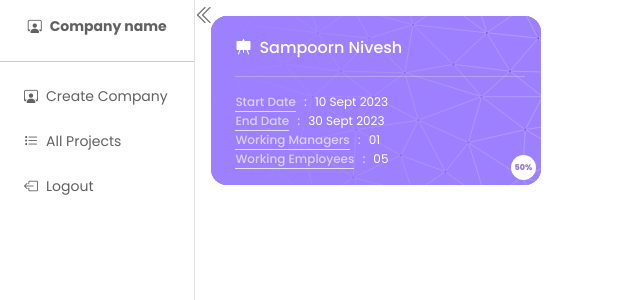
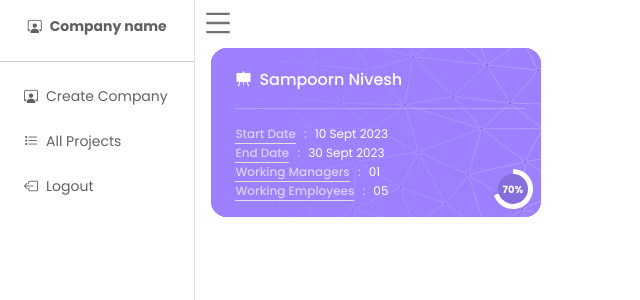
Before and after one commit to AjinkyaVeer007/project2.0, a React (Create React App) app: page /auth/admin/dashboard/projects in a window 1280 px wide. Shown: the top 300 px of the page, without its empty margins (0-640 px from the left). Built offline with nearby package versions, Linux system fonts and the light colour scheme.

Commit message:
circular progressbar added

```diff
--- /dev/null
+++ b/src/Components/CircularProgressBar/CircularProgressBar.css
@@ -0,0 +1,27 @@
+.mainCicle{
+    height: 40px;
+    width: 40px;
+    border-radius: 50%;
+    transition: 0.4s ease-in-out;
+}
+
+.subCircle{
+    background-color: #856ddb;
+    height: 30px;
+    width: 30px;
+    border-radius: 50%;
+    position: absolute;
+    top: 50%;
+    left: 50%;
+    transform: translate(-50%, -50%);
+}
+
+.progresspercentage{
+    position: absolute;
+    top: 50%;
+    left: 50%;
+    transform: translate(-50%, -50%);
+    font-size: 10px;
+    color: #fff;
+    font-weight: bold;
+}
--- /dev/null
+++ b/src/Components/CircularProgressBar/CircularProgressBar.jsx
@@ -0,0 +1,22 @@
+import React from "react";
+import "./CircularProgressBar.css";
+
+function CircularProgressBar({ progreePercentage }) {
+  const progressDeg = 360 / (100 / Number(progreePercentage));
+  return (
+    <div className="position-absolute end-0 bottom-0 m-2">
+      <div
+        style={{
+          backgroundImage: `conic-gradient(#fff ${progressDeg}deg, #9c80ff 0deg)`,
+        }}
+        className="mainCicle"
+      >
+        <div className="subCircle">
+          <div className="progresspercentage">{`${progreePercentage}%`}</div>
+        </div>
+      </div>
+    </div>
+  );
+}
+
+export default CircularProgressBar;
--- a/src/Components/ProjectCard/ProjectCard.jsx
+++ b/src/Components/ProjectCard/ProjectCard.jsx
@@ -1,6 +1,7 @@
 import React from "react";
 import "./ProjectCard.css";
 import CardPattern from "../../Assets/SVG/cardpattern.svg";
+import CircularProgressBar from "../CircularProgressBar/CircularProgressBar";
 
 function ProjectCard() {
   return (
@@ -42,9 +43,7 @@ function ProjectCard() {
             <div className="text-white">05</div>
           </div>
         </div>
-        <div className="progressIconCircle">
-          <div className="progressIcon">50%</div>
-        </div>
+        <CircularProgressBar progreePercentage={70} />
       </div>
     </div>
   );
--- a/src/Components/ProjectDetailsCard/ProjectDetailsCard.jsx
+++ b/src/Components/ProjectDetailsCard/ProjectDetailsCard.jsx
@@ -28,7 +28,7 @@ function ProjectDetailsCard() {
               <div>
                 <div
                   style={{ height: "5px" }}
-                  class="progress bg-white"
+                  className="progress bg-white"
                   role="progressbar"
                   aria-label="Basic example"
                   aria-valuenow="0"
@@ -36,7 +36,7 @@ function ProjectDetailsCard() {
                   aria-valuemax="100"
                 >
                   <div
-                    class={`progress-bar progress-bar-striped ${
+                    className={`progress-bar progress-bar-striped ${
                       item.progress <= 10 && "bg-danger"
                     } ${
                       item.progress > 10 && item.progress <= 99
--- a/src/Components/Sidebar/Sidebar.jsx
+++ b/src/Components/Sidebar/Sidebar.jsx
@@ -4,7 +4,7 @@ import { useDispatch, useSelector } from "react-redux";
 import { activeData } from "../../Store/activeSlice";
 import { useNavigate } from "react-router-dom";
 
-function Sidebar() {
+function Sidebar({ setShowSidebarFromTop }) {
   const dispatch = useDispatch();
   const navigate = useNavigate();
 
@@ -37,6 +37,7 @@ function Sidebar() {
         value: item.id,
       })
     );
+    setShowSidebarFromTop(false);
     switch (item.name) {
       case "Create Company":
         navigate("/auth/admin/dashboard/createcompany");
@@ -45,6 +46,12 @@ function Sidebar() {
         navigate("/auth/admin/dashboard/projects");
         break;
       case "Logout":
+        dispatch(
+          activeData({
+            name: "sidebarActiveItem",
+            value: null,
+          })
+        );
         navigate("/");
         break;
       default:
@@ -59,6 +66,7 @@ function Sidebar() {
         value: null,
       })
     );
+    setShowSidebarFromTop(false);
     navigate("/auth/admin/dashboard/welcome");
   };
 
--- a/src/Pages/Dashboard/AdminDashboard/AdminDashboard.jsx
+++ b/src/Pages/Dashboard/AdminDashboard/AdminDashboard.jsx
@@ -2,6 +2,7 @@ import React, { useState } from "react";
 import "./AdminDashboard.css";
 import Sidebar from "../../../Components/Sidebar/Sidebar";
 import ComponentRouting from "../../../Routes/ComponentRouting";
+import { AiOutlineMenu } from "react-icons/ai";
 
 function AdminDashboard() {
   const [showSidebarFromLeft, setShowSidebarFromLeft] = useState(true);
@@ -31,7 +32,9 @@ function AdminDashboard() {
         }`}
         style={{ width: showSidebarFromLeft ? "18%" : "0%" }}
       >
-        {showSidebarFromLeft && <Sidebar />}
+        {showSidebarFromLeft && (
+          <Sidebar setShowSidebarFromTop={setShowSidebarFromTop} />
+        )}
       </div>
       {showSidebarFromTop && (
         <div
@@ -44,20 +47,24 @@ function AdminDashboard() {
             }}
             className="bi bi-x-lg position-absolute top-0 left-0 m-2"
           ></div>
-          {showSidebarFromTop && <Sidebar />}
+          {showSidebarFromTop && (
+            <Sidebar setShowSidebarFromTop={setShowSidebarFromTop} />
+          )}
         </div>
       )}
       <div className="herosection position-relative">
-        <div
+        <AiOutlineMenu
           onClick={sidebarToggleFromLeft}
+          size={"30px"}
           className={`${
             showSidebarFromLeft && "sidebarIcon-active"
-          } sidebarIcon position-absolute top-0 fs-5 start-0 bi bi-chevron-double-right d-none d-lg-block`}
-        ></div>
-        <div
+          } sidebarIcon position-absolute top-0 m-2 fs-5 start-0 bi bi-chevron-double-right d-none d-lg-block`}
+        />
+        <AiOutlineMenu
           onClick={sidebarToggleFromTop}
-          className="position-absolute top-0 start-0 text-warning bi bi-chevron-double-right d-lg-none"
-        ></div>
+          size={"30px"}
+          className="sidebarIcon position-absolute top-0 start-0 m-2 bi bi-chevron-double-right d-lg-none"
+        />
         <ComponentRouting />
       </div>
     </div>
--- a/src/Pages/Projects/Projects.jsx
+++ b/src/Pages/Projects/Projects.jsx
@@ -3,7 +3,7 @@ import ProjectCard from "../../Components/ProjectCard/ProjectCard";
 
 function Projects() {
   return (
-    <div className="row mt-3">
+    <div className="row mt-5">
       <ProjectCard />
     </div>
   );
```
